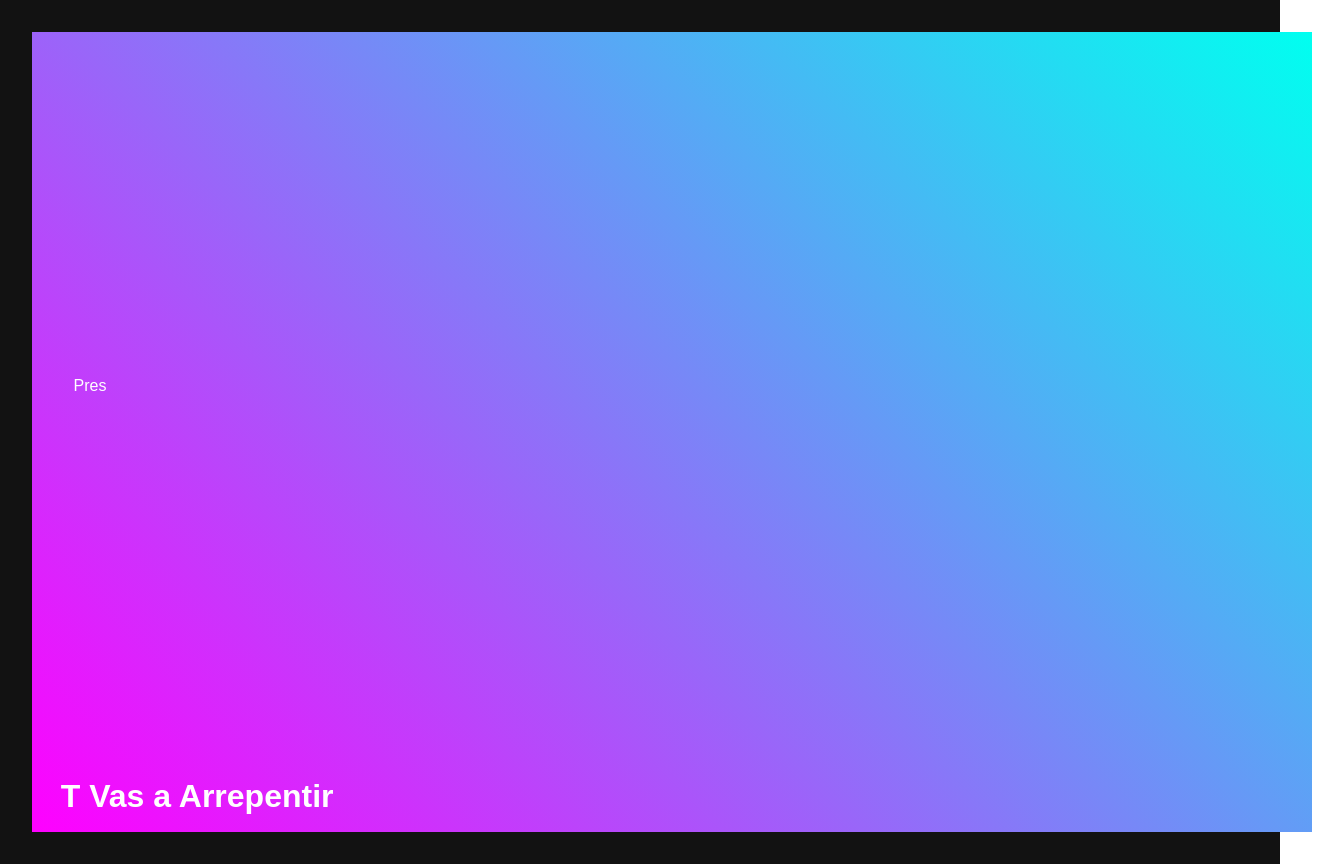
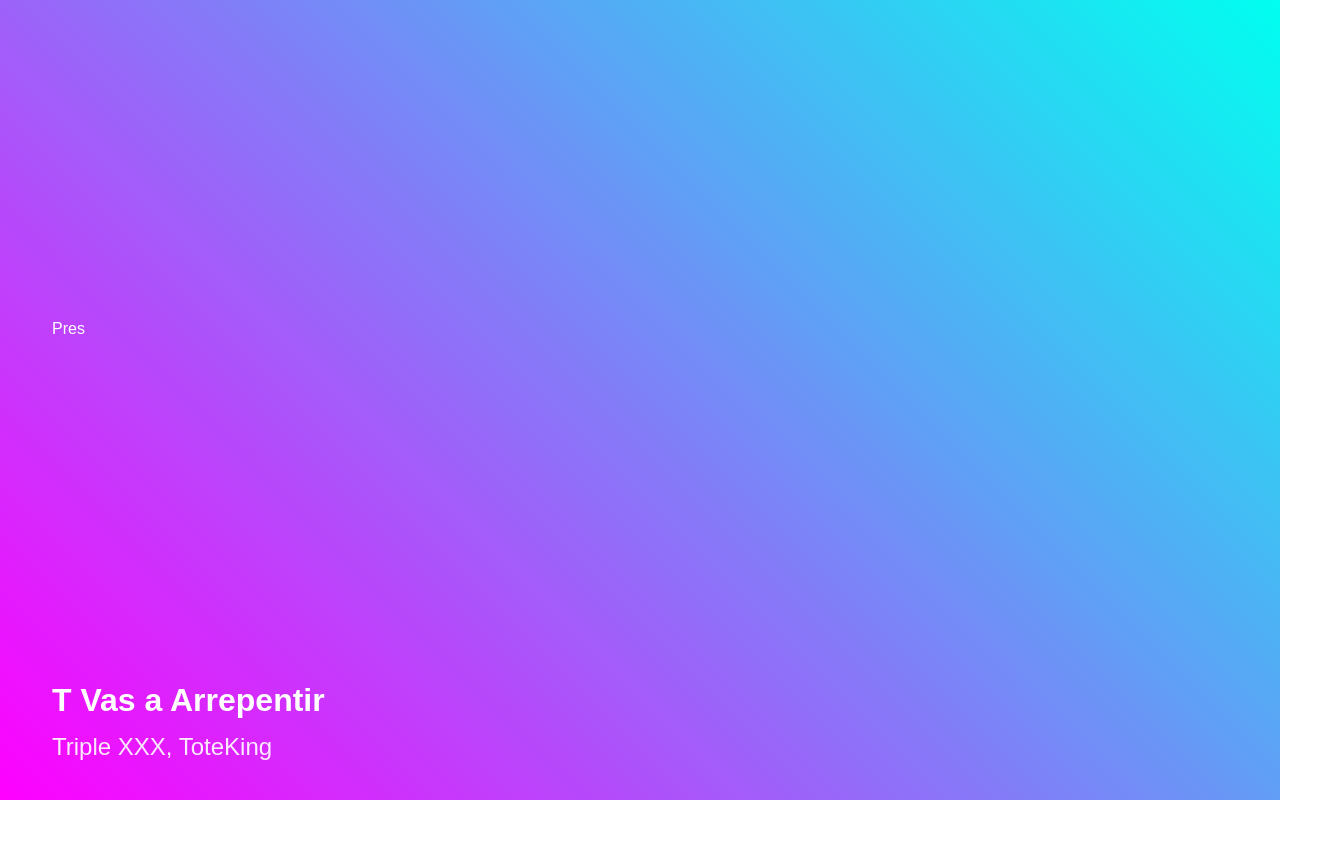
Before and after one commit to pr3ssh/mis-40-principales, a Vue app: page / in a window 1280 px wide. Shown: the whole page, 1344 px wide, since content can reach past the window. After the commit the page ends 800 px from the top, so only its background shows below. Built offline with nearby package versions, Linux system fonts and the light colour scheme.

Commit message:
Fixes layout

```diff
--- a/src/App.vue
+++ b/src/App.vue
@@ -1,5 +1,5 @@
 <script setup>
-import Slider from './components/Slider.vue'
+import Slider from "./components/Slider.vue";
 </script>
 
 <template>
--- a/src/components/Slider.vue
+++ b/src/components/Slider.vue
@@ -117,10 +117,10 @@
 }
 
 .slide-top {
-  flex: 0 0 80%;
+  flex: 0 0 calc(80vh - 24px);
   display: flex;
   align-items: center;
-  padding: 2vw;
+  padding: 12px;
 }
 
 .text-wrapper {
@@ -140,12 +140,24 @@
 }
 
 .slide-bottom {
-  flex: 0 0 20%;
+  flex: 0 0 calc(20vh - 24px);
   display: flex;
   flex-direction: row;
   align-items: center;
-  padding: 1vw;
+  padding: 12px;
   gap: 1rem;
+}
+
+@media (min-width: 768px) {
+  .slide-top {
+    flex: 0 0 calc(80vh - 72px);
+    padding: 36px;
+  }
+
+  .slide-bottom {
+    flex: 0 0 calc(20vh - 72px);
+    padding: 36px;
+  }
 }
 
 .cover-wrapper {
--- a/src/style.css
+++ b/src/style.css
@@ -72,13 +72,6 @@
   padding: 2em;
 }
 
-#app {
-  max-width: 1280px;
-  margin: 0 auto;
-  padding: 2rem;
-  text-align: center;
-}
-
 @media (prefers-color-scheme: light) {
   :root {
     color: #213547;
```
